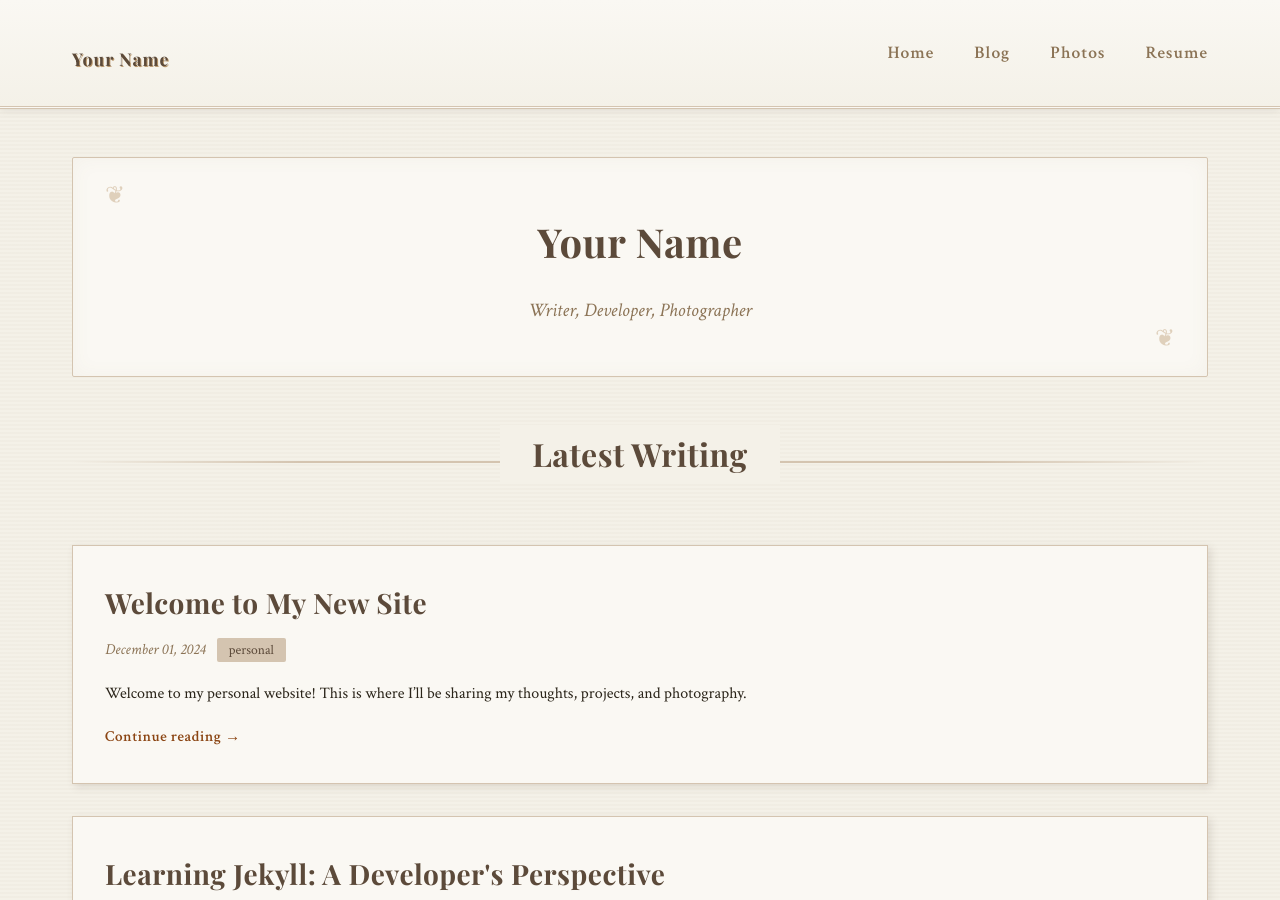
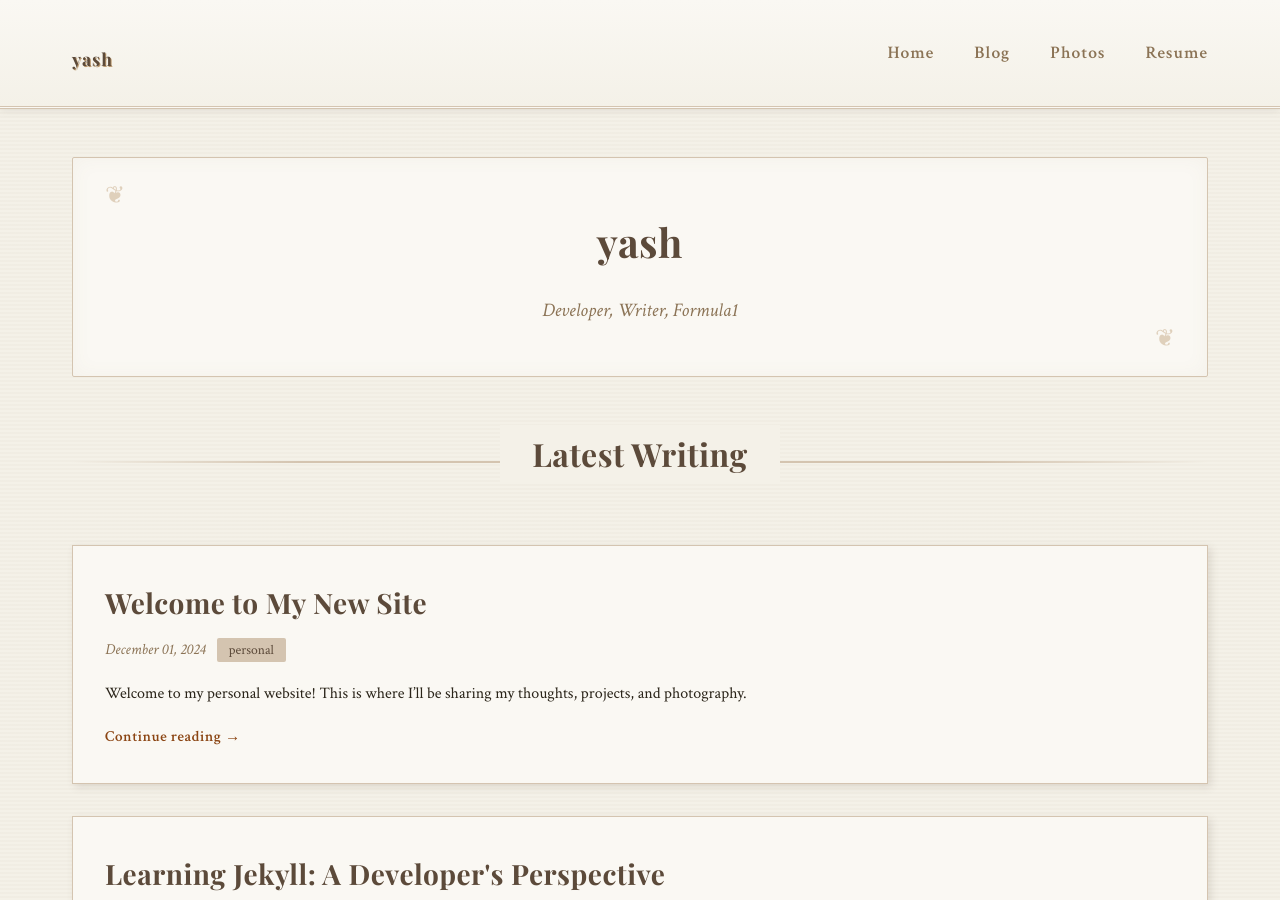
Before and after one commit to Yash-Yashwant/Yaga_personal_site, a Jekyll site: the page built from index.html, in a window 1280 px wide and 900 px high. Built offline with Jekyll 4.4.1, drawn with Linux system fonts in a browser that asks for light colours.

Commit message:
blog page fix

```diff
--- a/_config.yml
+++ b/_config.yml
@@ -1,6 +1,6 @@
 # Site settings
-title: Your Name
-description: Writer, Developer, Photographer
+title: yash
+description: Developer, Writer, Formula1
 baseurl: "/Yaga_personal_site" # your repo name
 url: "https://Yash-Yashwant.github.io" # your GitHub Pages URL
 author: Your Name
```
